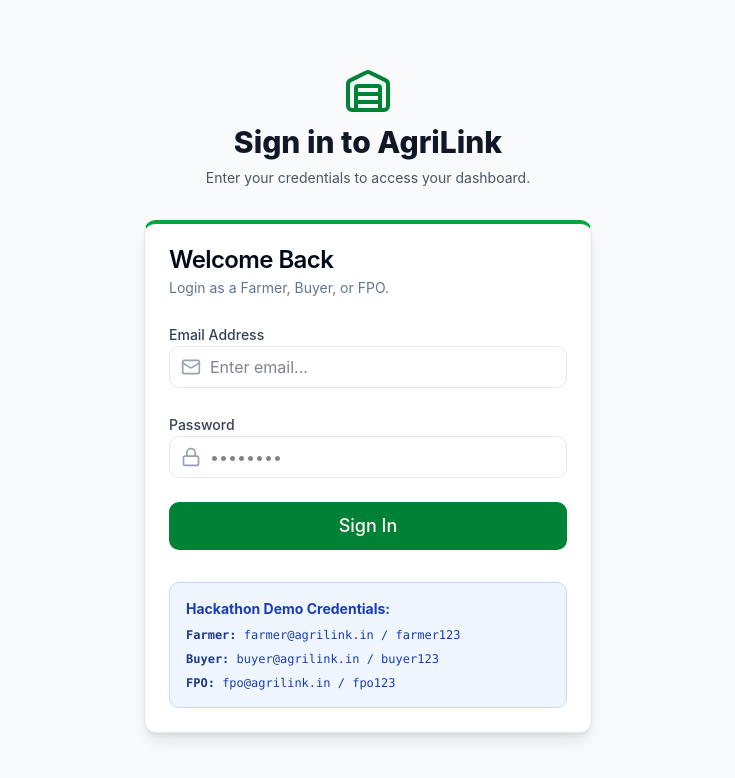
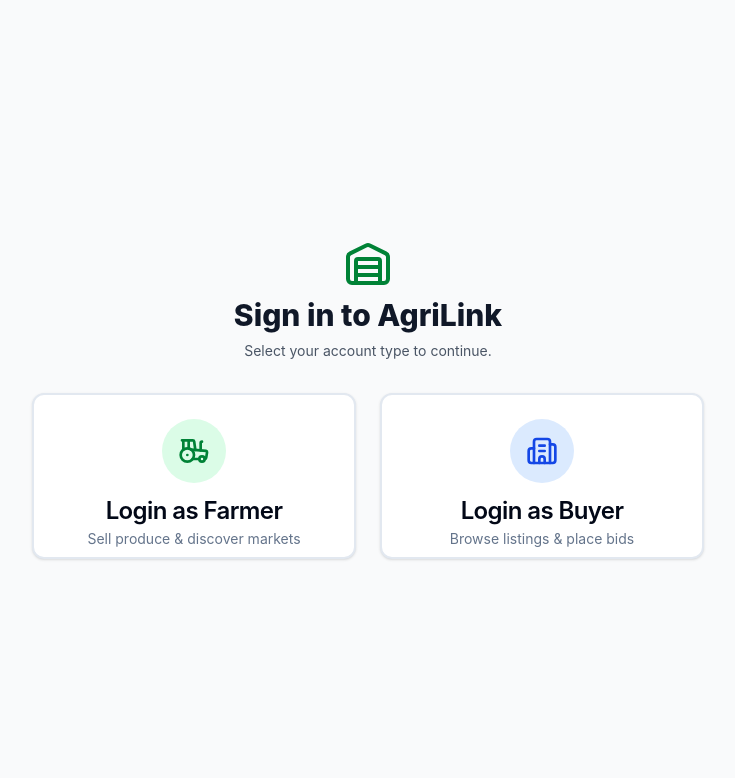
Before and after one commit to Asken22/Hackaton_website, a React (Vite) app: page /login in a window 1280 px wide. Shown: the top 778 px of the page, without its empty margins (272-1007 px from the left). Built offline with nearby package versions, Linux system fonts and the light colour scheme.

Commit message:
Update login flow to require role selection before email form

```diff
--- a/src/pages/Login.tsx
+++ b/src/pages/Login.tsx
@@ -1,6 +1,6 @@
 import { useState } from "react"
 import { useNavigate } from "react-router-dom"
-import { Lock, Mail, AlertCircle, Warehouse } from "lucide-react"
+import { Lock, Mail, AlertCircle, Warehouse, Tractor, Building2, ArrowLeft } from "lucide-react"
 import { Card, CardContent, CardHeader, CardTitle, CardDescription } from "@/components/ui/card"
 import { Button } from "@/components/ui/button"
 import { useUser } from "@/contexts/UserContext"
@@ -8,15 +8,29 @@
 export function Login() {
   const navigate = useNavigate()
   const { setRole } = useUser()
+
+  const [selectedRole, setSelectedRole] = useState<'farmer' | 'buyer' | null>(null)
   const [email, setEmail] = useState("")
   const [password, setPassword] = useState("")
   const [error, setError] = useState("")
+
+  const handleRoleSelect = (role: 'farmer' | 'buyer') => {
+    setSelectedRole(role)
+    setError("")
+    // Auto-fill for hackathon demo convenience
+    if (role === 'farmer') {
+      setEmail('farmer@agrilink.in')
+      setPassword('farmer123')
+    } else {
+      setEmail('buyer@agrilink.in')
+      setPassword('buyer123')
+    }
+  }
 
   const handleLogin = (e: React.FormEvent) => {
     e.preventDefault()
     setError("")
 
-    // Dummy logic to route based on credentials
     if (email === "farmer@agrilink.in" && password === "farmer123") {
       setRole("farmer")
       navigate("/farmer/dashboard")
@@ -27,7 +41,7 @@
       setRole("fpo")
       navigate("/fpo/dashboard")
     } else {
-      setError("Invalid credentials. Please check the dummy credentials below.")
+      setError("Invalid credentials. Please check the dummy credentials.")
     }
   }
 
@@ -39,15 +53,56 @@
           Sign in to AgriLink
         </h2>
         <p className="mt-2 text-sm text-gray-600">
-          Enter your credentials to access your dashboard.
+          {selectedRole
+            ? `Enter your credentials to access the ${selectedRole} dashboard.`
+            : 'Select your account type to continue.'
+          }
         </p>
       </div>
 
+      {!selectedRole ? (
+        <div className="sm:mx-auto sm:w-full sm:max-w-2xl px-4 sm:px-0">
+          <div className="grid grid-cols-1 sm:grid-cols-2 gap-6">
+            <Card
+              className="cursor-pointer hover:border-green-500 hover:shadow-lg transition-all group border-2"
+              onClick={() => handleRoleSelect('farmer')}
+            >
+              <CardHeader className="text-center pb-2">
+                <div className="mx-auto h-16 w-16 bg-green-100 rounded-full flex items-center justify-center mb-4 group-hover:bg-green-200 transition-colors">
+                  <Tractor className="h-8 w-8 text-green-700" />
+                </div>
+                <CardTitle>Login as Farmer</CardTitle>
+                <CardDescription>Sell produce & discover markets</CardDescription>
+              </CardHeader>
+            </Card>
+
+            <Card
+              className="cursor-pointer hover:border-blue-500 hover:shadow-lg transition-all group border-2"
+              onClick={() => handleRoleSelect('buyer')}
+            >
+              <CardHeader className="text-center pb-2">
+                <div className="mx-auto h-16 w-16 bg-blue-100 rounded-full flex items-center justify-center mb-4 group-hover:bg-blue-200 transition-colors">
+                  <Building2 className="h-8 w-8 text-blue-700" />
+                </div>
+                <CardTitle>Login as Buyer</CardTitle>
+                <CardDescription>Browse listings & place bids</CardDescription>
+              </CardHeader>
+            </Card>
+          </div>
+        </div>
+      ) : (
         <div className="sm:mx-auto sm:w-full sm:max-w-md">
-        <Card className="shadow-lg border-t-4 border-t-green-600">
-          <CardHeader>
-            <CardTitle>Welcome Back</CardTitle>
-            <CardDescription>Login as a Farmer, Buyer, or FPO.</CardDescription>
+          <Card className={`shadow-lg border-t-4 ${selectedRole === 'farmer' ? 'border-t-green-600' : 'border-t-blue-600'}`}>
+            <CardHeader className="relative">
+              <Button
+                variant="ghost"
+                size="icon"
+                className="absolute left-4 top-4"
+                onClick={() => setSelectedRole(null)}
+              >
+                <ArrowLeft className="h-4 w-4" />
+              </Button>
+              <CardTitle className="text-center capitalize">{selectedRole} Login</CardTitle>
             </CardHeader>
             <CardContent>
               <form onSubmit={handleLogin} className="space-y-6">
@@ -67,7 +122,7 @@
                       required
                       value={email}
                       onChange={(e) => setEmail(e.target.value)}
-                    className="w-full pl-10 pr-3 py-2 border rounded-md focus:outline-none focus:ring-2 focus:ring-green-500"
+                      className={`w-full pl-10 pr-3 py-2 border rounded-md focus:outline-none focus:ring-2 ${selectedRole === 'farmer' ? 'focus:ring-green-500' : 'focus:ring-blue-500'}`}
                       placeholder="Enter email..."
                     />
                   </div>
@@ -82,28 +137,20 @@
                       required
                       value={password}
                       onChange={(e) => setPassword(e.target.value)}
-                    className="w-full pl-10 pr-3 py-2 border rounded-md focus:outline-none focus:ring-2 focus:ring-green-500"
+                      className={`w-full pl-10 pr-3 py-2 border rounded-md focus:outline-none focus:ring-2 ${selectedRole === 'farmer' ? 'focus:ring-green-500' : 'focus:ring-blue-500'}`}
                       placeholder="••••••••"
                     />
                   </div>
                 </div>
 
-              <Button type="submit" className="w-full bg-green-700 hover:bg-green-800 text-lg py-6">
+                <Button type="submit" className={`w-full text-lg py-6 ${selectedRole === 'farmer' ? 'bg-green-700 hover:bg-green-800' : 'bg-blue-700 hover:bg-blue-800'}`}>
                   Sign In
                 </Button>
               </form>
-
-            <div className="mt-8 bg-blue-50 border border-blue-200 rounded-md p-4 text-sm text-blue-800">
-              <h4 className="font-bold mb-2">Hackathon Demo Credentials:</h4>
-              <ul className="space-y-2 font-mono text-xs">
-                <li><strong className="text-blue-900">Farmer:</strong> farmer@agrilink.in / farmer123</li>
-                <li><strong className="text-blue-900">Buyer:</strong> buyer@agrilink.in / buyer123</li>
-                <li><strong className="text-blue-900">FPO:</strong> fpo@agrilink.in / fpo123</li>
-              </ul>
-            </div>
             </CardContent>
           </Card>
         </div>
+      )}
     </div>
   )
 }
```
Lines whose indentation alone changed are shown as unchanged.
